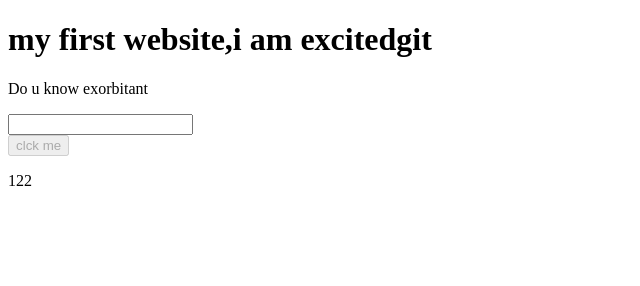
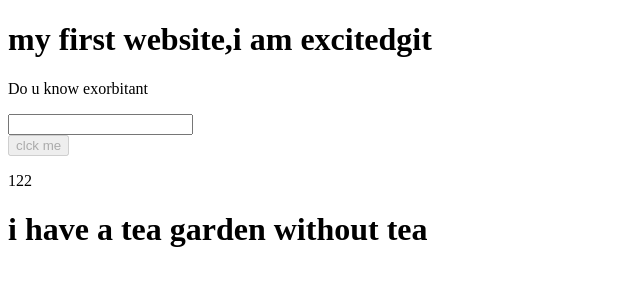
Before and after one commit to saddamhero/my-first-website, a plain HTML site: page index.html in a window 1280 px wide. Shown: the whole page, without its empty margins (0-640 px from the left). Drawn offline with Linux system fonts and the light colour scheme.

Commit message:
hi hello

```diff
--- a/index.html
+++ b/index.html
@@ -13,5 +13,6 @@
     <br>
     <button disabled="disabled">clck me </button>
     <p>122</p>
+    <h1>i have a tea garden without tea</h1>
 </body>
 </html>
```
